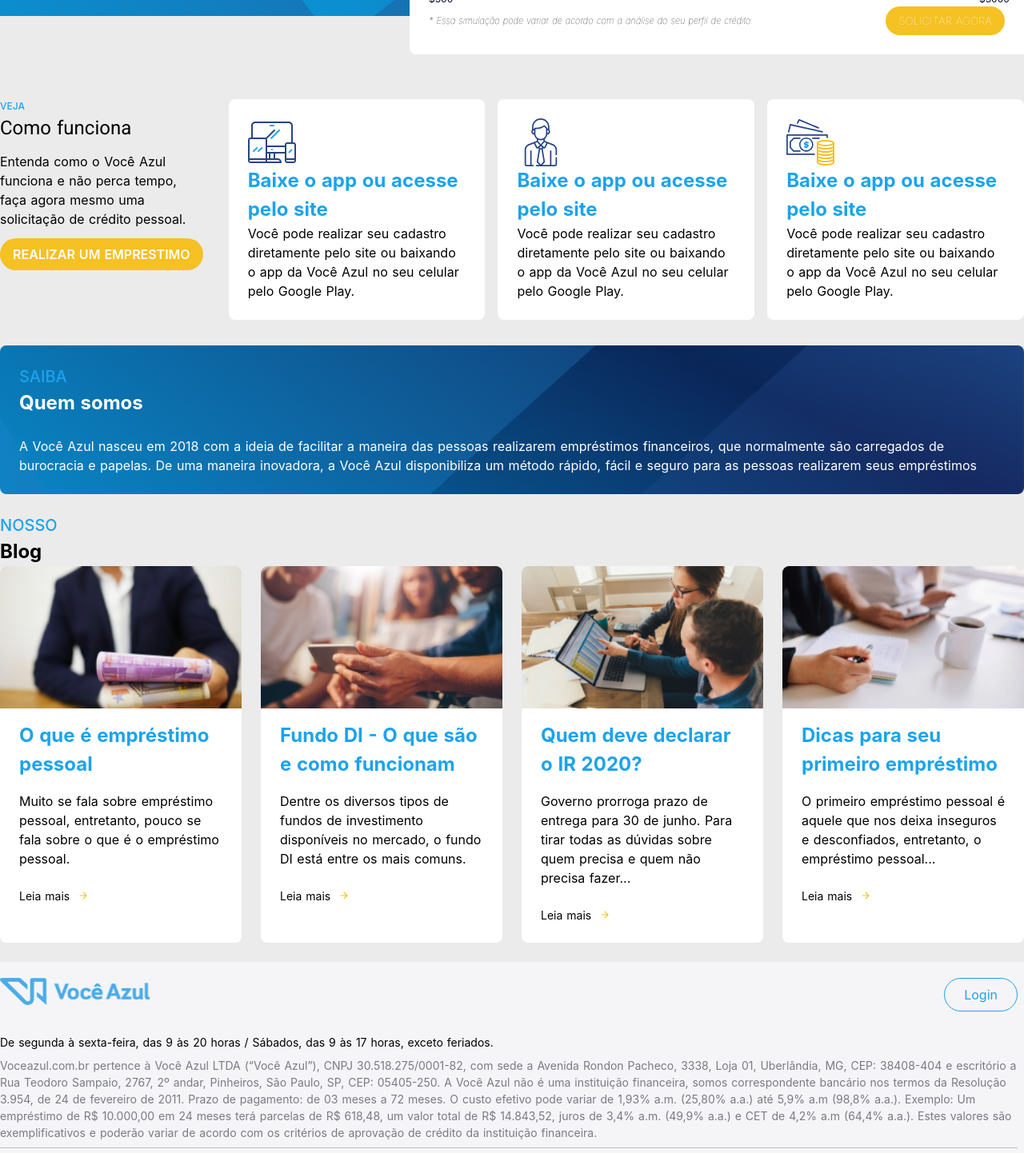
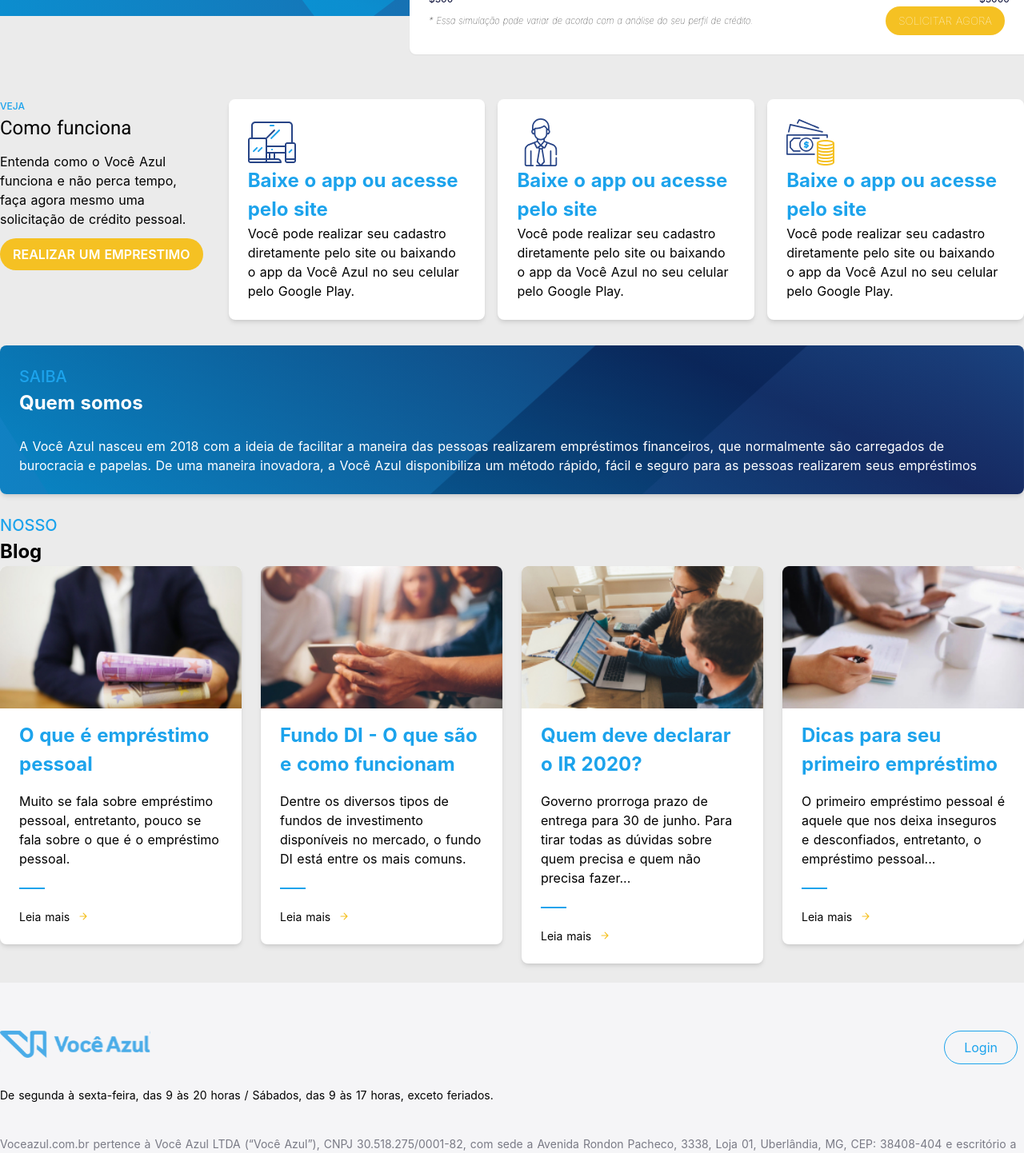
Before and after one commit to luizfeer/vocazul, a Nuxt app: page / in a window 1280 px wide. Shown: the part 600-2042 px from the top of the page at 80% size. Built offline with nearby package versions, Linux system fonts and the light colour scheme.

Commit message:
semantic tags

```diff
--- a/components/Content.vue
+++ b/components/Content.vue
@@ -1,5 +1,5 @@
 <template>
-<div class="container p-0 mt-24">
+<main class="container p-0 mt-24">
 
     <div class="flex justify-between ">
         <ul class="p-2 pr-6 pl-0">
@@ -8,7 +8,7 @@
             <li class="my-3">Entenda como o Você Azul funciona e não perca tempo, faça agora mesmo uma solicitação de crédito pessoal.</li>
             <li class="rounded-full my-2 py-2 px-4 bg-yellow uppercase w-full text-base text-white text-center font-semibold" >realizar um emprestimo</li>
         </ul>
-        <ul class="bg-white p-6 m-2 rounded-lg">
+        <ul class="bg-white p-6 m-2 rounded-lg shadow-md ">
             <li>
                 <img src="~assets/img/tablet.svg" alt="tablet">
             </li>
@@ -19,7 +19,7 @@
                 Você pode realizar seu cadastro diretamente pelo site ou baixando o app da Você Azul no seu celular pelo Google Play.
             </li>
         </ul>
-        <ul class="bg-white p-6 m-2 rounded-lg">
+        <ul class="bg-white p-6 m-2 rounded-lg shadow-md">
             <li>
             <img src="~assets/img/man.svg" alt="man">
             </li>
@@ -31,7 +31,7 @@
             </li>
 
         </ul>
-         <ul class="bg-white  p-6 m-2 mr-0 rounded-lg">
+         <ul class="bg-white  p-6 m-2 mr-0 rounded-lg shadow-md">
              <li>
             <img src="~assets/img/money.svg" alt="money">
              </li>
@@ -43,7 +43,7 @@
             </li>
         </ul>
     </div>
-    <ul class="about p-6 rounded-lg bg-center bg-size-cover bg-cover mt-6">
+    <ul class="about p-6 rounded-lg shadow-md bg-center bg-size-cover bg-cover mt-6">
         <li class="text-blue-5 uppercase font-medium text-xl ">
             saiba
         </li>
@@ -62,26 +62,29 @@
             Blog
         </li>
         <li class="grid justify-between  grid-cols-4 gap-6">
-            <ul class="min-w-60  bg-white rounded-lg">
+           <article>
+               <ul class="min-w-60  bg-white rounded-lg shadow-md">
                 <li class="">
                     <img src="~assets/img/money.jpg" class="w-full rounded-t-lg" alt="money">
                 </li>
-                 <li class="py-4 px-6 font-bold text-2xl text-blue-5">
+                 <li class="my-4 mx-6 font-bold text-2xl text-blue-5">
                     O que é empréstimo pessoal
                 </li>
-                <li class="px-6">
+                <li class="mx-6">
                     Muito se fala sobre empréstimo pessoal, entretanto, pouco se fala sobre o que é o empréstimo pessoal.
                 </li>
-                <li>
+                <li class="border-blue-5 border-t-2 w-8 m-6">
 
                 </li>
-                <li class="p-6 flex items-center">
+                <li class="p-6 pt-0 flex items-center">
                     <span class="text-sm mr-3">Leia mais</span><img src="~assets/img/arrow.svg" alt="">
                 </li>
 
             </ul>
 
-            <ul class="min-w-60  bg-white rounded-lg">
+           </article>
+           <article>
+                <ul class="min-w-60  bg-white rounded-lg shadow-md">
                 <li class="">
                     <img src="~assets/img/tablet.jpg" class="w-full rounded-t-lg" alt="tablet">
                 </li>
@@ -91,15 +94,17 @@
                 <li class="px-6">
                     Dentre os diversos tipos de fundos de investimento disponíveis no mercado, o fundo DI está entre os mais comuns.
                 </li>
-                <li>
+                <li class="border-blue-5 border-t-2 w-8 m-6">
 
                 </li>
-                <li class="p-6 flex items-center">
+                <li class="p-6 pt-0 flex items-center">
                     <span class="text-sm mr-3">Leia mais</span><img src="~assets/img/arrow.svg" alt="">
                 </li>
 
             </ul>
-            <ul class="min-w-60  bg-white rounded-lg">
+           </article>
+            <article>
+                <ul class="min-w-60  bg-white rounded-lg shadow-md">
                 <li class="">
                     <img src="~assets/img/note.jpg" class="w-full rounded-t-lg" alt="note">
                 </li>
@@ -109,15 +114,17 @@
                 <li class="px-6">
                    Governo prorroga prazo de entrega para 30 de junho. Para tirar todas as dúvidas sobre quem precisa e quem não precisa fazer...
                 </li>
-                <li>
+                <li class="border-blue-5 border-t-2 w-8 m-6">
 
                 </li>
-                <li class="p-6 flex items-center">
+                <li class="p-6 pt-0 flex items-center">
                     <span class="text-sm mr-3">Leia mais</span><img src="~assets/img/arrow.svg" alt="">
                 </li>
 
             </ul>
-                          <ul class="min-w-60  bg-white rounded-lg">
+            </article>
+            <article>
+             <ul class="min-w-60  bg-white rounded-lg shadow-md">
                 <li class="">
                     <img src="~assets/img/phone.jpg" class="w-full rounded-t-lg" alt="phone">
                 </li>
@@ -127,18 +134,20 @@
                 <li class="px-6">
                     O primeiro empréstimo pessoal é aquele que nos deixa inseguros e desconfiados, entretanto, o empréstimo pessoal...
                 </li>
-                <li>
+                <li class="border-blue-5 border-t-2 w-8 m-6">
 
                 </li>
-                <li class="p-6 flex items-center">
+                <li class="p-6 pt-0 flex items-center">
                     <span class="text-sm mr-3">Leia mais</span><img src="~assets/img/arrow.svg" alt="">
                 </li>
 
             </ul>
+            </article>
         </li>
 
     </ul>
- </div>
+
+ </main>
 </template>
 <style scoped>
  ul.about {
--- a/components/Footer.vue
+++ b/components/Footer.vue
@@ -1,5 +1,5 @@
 <template>
-    <footer class="mt-6 w-screen" style="background: #F5F5F7">
+    <footer class="mt-6 pt-10 w-screen" style="background: #F5F5F7">
         <div class="container px-0 pr-2">
             <div class="flex justify-between py-5">
                     <div class="logo">
@@ -11,10 +11,10 @@
 
             </div>
             <div class="text-sm my-2">De segunda à sexta-feira, das 9 às 20 horas / Sábados, das 9 às 17 horas, exceto feriados.</div>
-            <div class="text-sm text-gray-400 my-2">Voceazul.com.br pertence à Você Azul LTDA (“Você Azul”), CNPJ 30.518.275/0001-82, com sede a Avenida Rondon Pacheco, 3338, Loja 01, Uberlândia, MG, CEP: 38408-404 e escritório a Rua Teodoro Sampaio, 2767, 2º andar, Pinheiros, São Paulo, SP, CEP: 05405-250. A Você Azul não é uma instituição financeira, somos correspondente bancário nos termos da Resolução 3.954, de 24 de fevereiro de 2011. Prazo de pagamento: de 03 meses a 72 meses. O custo efetivo pode variar de 1,93% a.m. (25,80% a.a.) até 5,9% a.m (98,8% a.a.). Exemplo: Um empréstimo de R$ 10.000,00 em 24 meses terá parcelas de R$ 618,48, um valor total de R$ 14.843,52, juros de 3,4% a.m. (49,9% a.a.) e CET de 4,2% a.m (64,4% a.a.). Estes valores são exemplificativos e poderão variar de acordo com os critérios de aprovação de crédito da instituição financeira.</div>
-            <hr class="w-full bg-gray-400 my-2">
-            <div class="flex justify-between my-2">
-            <div class=" text-gray-400">
+            <div class="text-sm text-gray-400 my-10">Voceazul.com.br pertence à Você Azul LTDA (“Você Azul”), CNPJ 30.518.275/0001-82, com sede a Avenida Rondon Pacheco, 3338, Loja 01, Uberlândia, MG, CEP: 38408-404 e escritório a Rua Teodoro Sampaio, 2767, 2º andar, Pinheiros, São Paulo, SP, CEP: 05405-250. A Você Azul não é uma instituição financeira, somos correspondente bancário nos termos da Resolução 3.954, de 24 de fevereiro de 2011. Prazo de pagamento: de 03 meses a 72 meses. O custo efetivo pode variar de 1,93% a.m. (25,80% a.a.) até 5,9% a.m (98,8% a.a.). Exemplo: Um empréstimo de R$ 10.000,00 em 24 meses terá parcelas de R$ 618,48, um valor total de R$ 14.843,52, juros de 3,4% a.m. (49,9% a.a.) e CET de 4,2% a.m (64,4% a.a.). Estes valores são exemplificativos e poderão variar de acordo com os critérios de aprovação de crédito da instituição financeira.</div>
+            <hr class="w-full bg-gray-400 my-6">
+            <div class="flex justify-between ">
+                <div class=" text-gray-400 ">
                     Você Azul 2020©. Todos os direitos reservados.
                 </div>
                 <div class="social ">
--- a/components/Navbar.vue
+++ b/components/Navbar.vue
@@ -1,5 +1,5 @@
 <template>
-    <div class="navbar flex justify-between py-5">
+    <nav class="navbar flex justify-between py-5">
         <div class="logo">
             <img id="image0" width="188" height="35" src="~assets/img/logo.svg">
         </div>
@@ -18,7 +18,7 @@
                 <li class="border-solid border border-white-600 rounded-full py-2 px-4">Login</li>
             </ul>
         </div>
-</div>
+</nav>
 </template>
 <style>
 .menu ul{
--- a/components/Simulation.vue
+++ b/components/Simulation.vue
@@ -2,7 +2,7 @@
 <div>
 
 <div class="flex justify-end ">
-    <div class="w-4-5 md:w-3/5 bg-white b-0 p-6 rounded-l-lg -mt-24">
+    <div class="w-4-5 md:w-3/5 bg-white b-0 p-6 rounded-l-lg -mt-24 shadow-sm">
              <div class="">
                 <div class="flex justify-between">
                     <div class="info">
```
Lines whose indentation alone changed are shown as unchanged.
